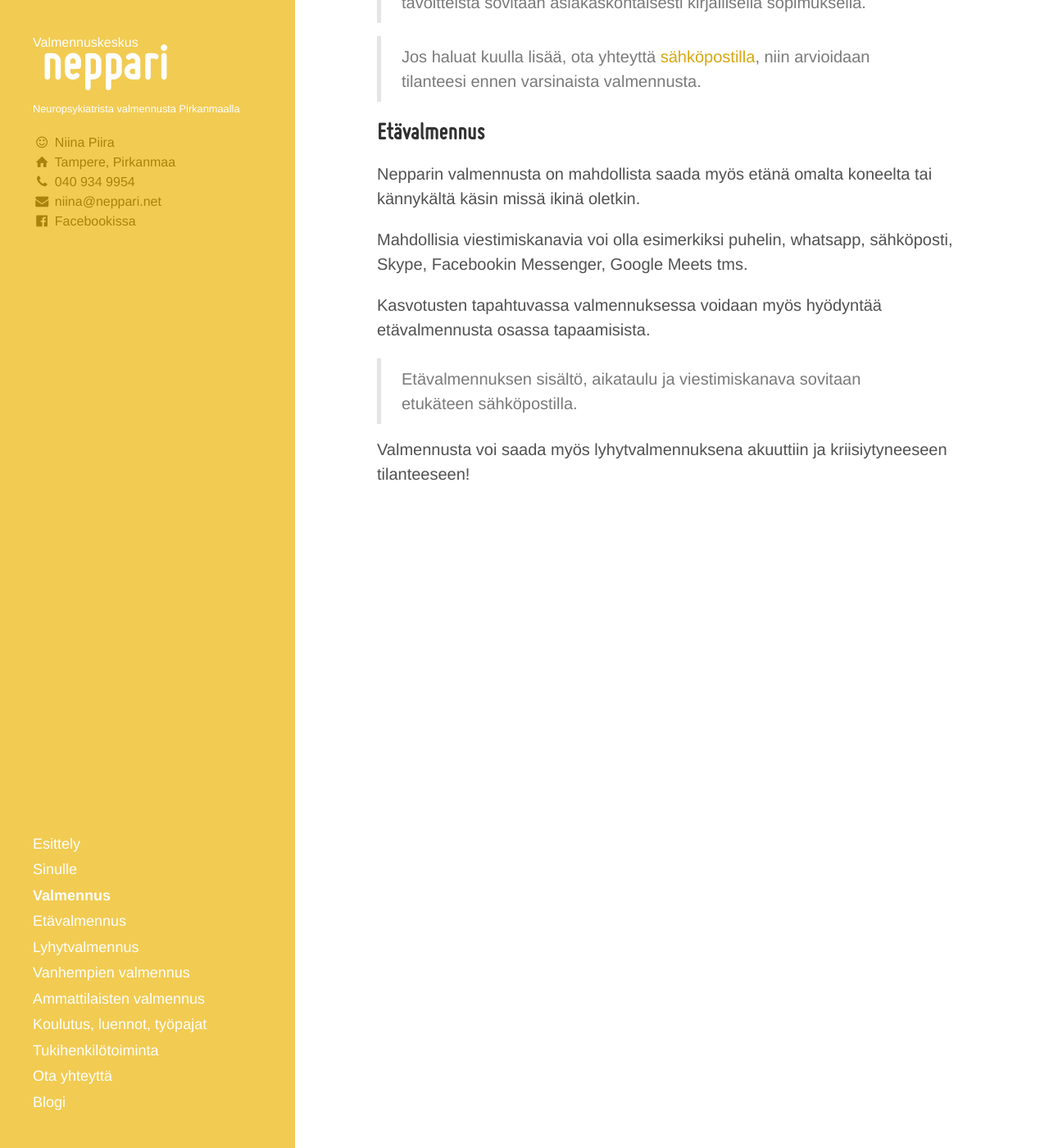
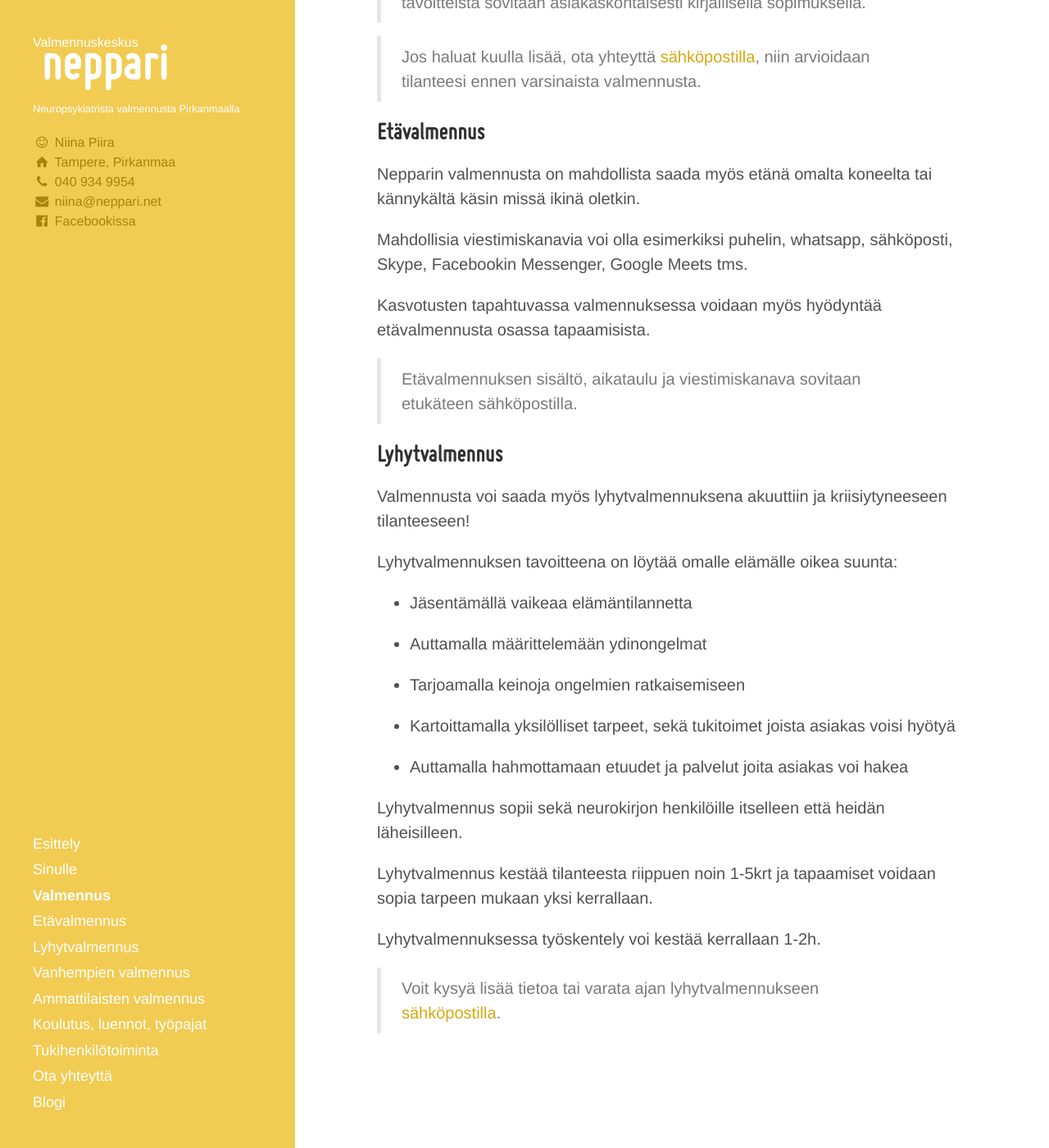
Before and after one commit to niinapiira/neppari.net, a Jekyll site: the page built from valmennus.md, in a window 1280 px wide and 1400 px high, scrolled down 1296 px. Shown: the whole window at 82% size. Built offline with Jekyll 4.4.1, drawn with Linux system fonts in a browser that asks for light colours.

Commit message:
Update valmennus.md

```diff
--- a/valmennus.md
+++ b/valmennus.md
@@ -36,6 +36,7 @@ Valmennus täydentää hyvin muita tukipalveluita kuten asumisen tukea, ammatill
 
 > Jos haluat kuulla lisää, ota yhteyttä [sähköpostilla](/ota-yhteytta), niin arvioidaan tilanteesi ennen varsinaista valmennusta.
 
+
 ## Etävalmennus
 
 Nepparin valmennusta on mahdollista saada myös etänä omalta koneelta tai kännykältä käsin missä ikinä oletkin.
@@ -46,4 +47,29 @@ Kasvotusten tapahtuvassa valmennuksessa voidaan myös hyödyntää etävalmennus
 
 > Etävalmennuksen sisältö, aikataulu ja viestimiskanava sovitaan etukäteen sähköpostilla.
 
+
+## Lyhytvalmennus
+
 Valmennusta voi saada myös lyhytvalmennuksena akuuttiin ja kriisiytyneeseen tilanteeseen!
+
+Lyhytvalmennuksen tavoitteena on löytää omalle elämälle oikea suunta:
+
+
+- Jäsentämällä vaikeaa elämäntilannetta
+
+- Auttamalla määrittelemään ydinongelmat
+
+- Tarjoamalla keinoja ongelmien ratkaisemiseen
+
+- Kartoittamalla yksilölliset tarpeet, sekä tukitoimet joista asiakas voisi hyötyä
+
+- Auttamalla hahmottamaan etuudet ja palvelut joita asiakas voi hakea
+
+
+Lyhytvalmennus sopii sekä neurokirjon henkilöille itselleen että heidän läheisilleen.
+
+Lyhytvalmennus kestää tilanteesta riippuen noin 1-5krt ja tapaamiset voidaan sopia tarpeen mukaan yksi kerrallaan.
+
+Lyhytvalmennuksessa työskentely voi kestää kerrallaan 1-2h.
+
+> Voit kysyä lisää tietoa tai varata ajan lyhytvalmennukseen [sähköpostilla](/ota-yhteytta).
```
